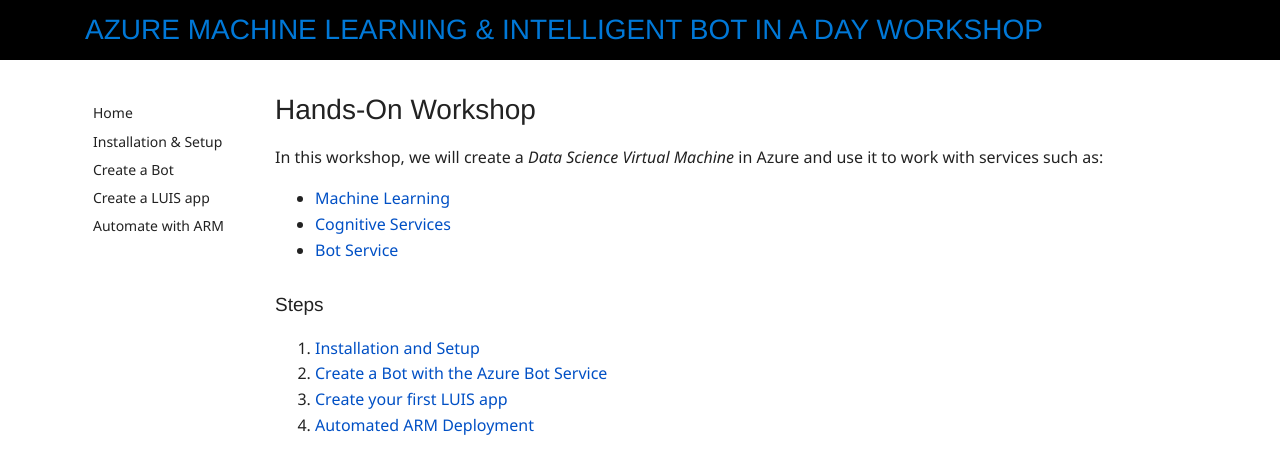
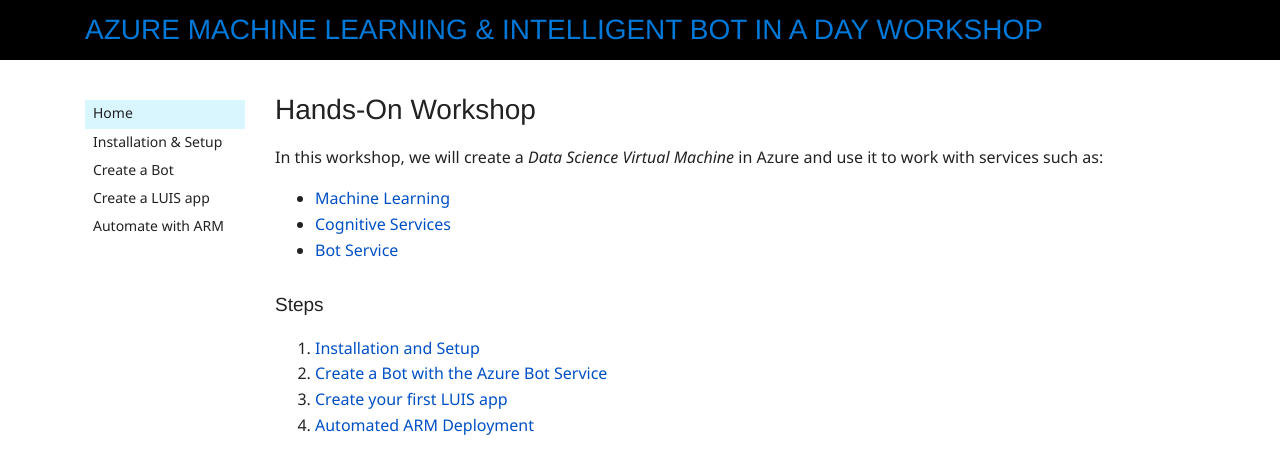
Before and after one commit to scook-valorem/bot-in-a-day, a Jekyll site: the page built from readme.md, in a window 1280 px wide. Shown: the top 474 px of the page. Built offline with Jekyll 4.4.1, drawn with Linux system fonts in a browser that asks for light colours; nearby versions of some CDN libraries.

Commit message:
Update style.css

```diff
--- a/assets/css/style.css
+++ b/assets/css/style.css
@@ -272,6 +272,6 @@
     font-size: larger;
     font-family: segoe-ui_light, "Segoe UI Light", "Segoe WP", "Helvetica Neue", Helvetica, sans-serif;
 }
-bg-note {
+.bg-note {
     background-color: #d9f6ff;
 }
```
